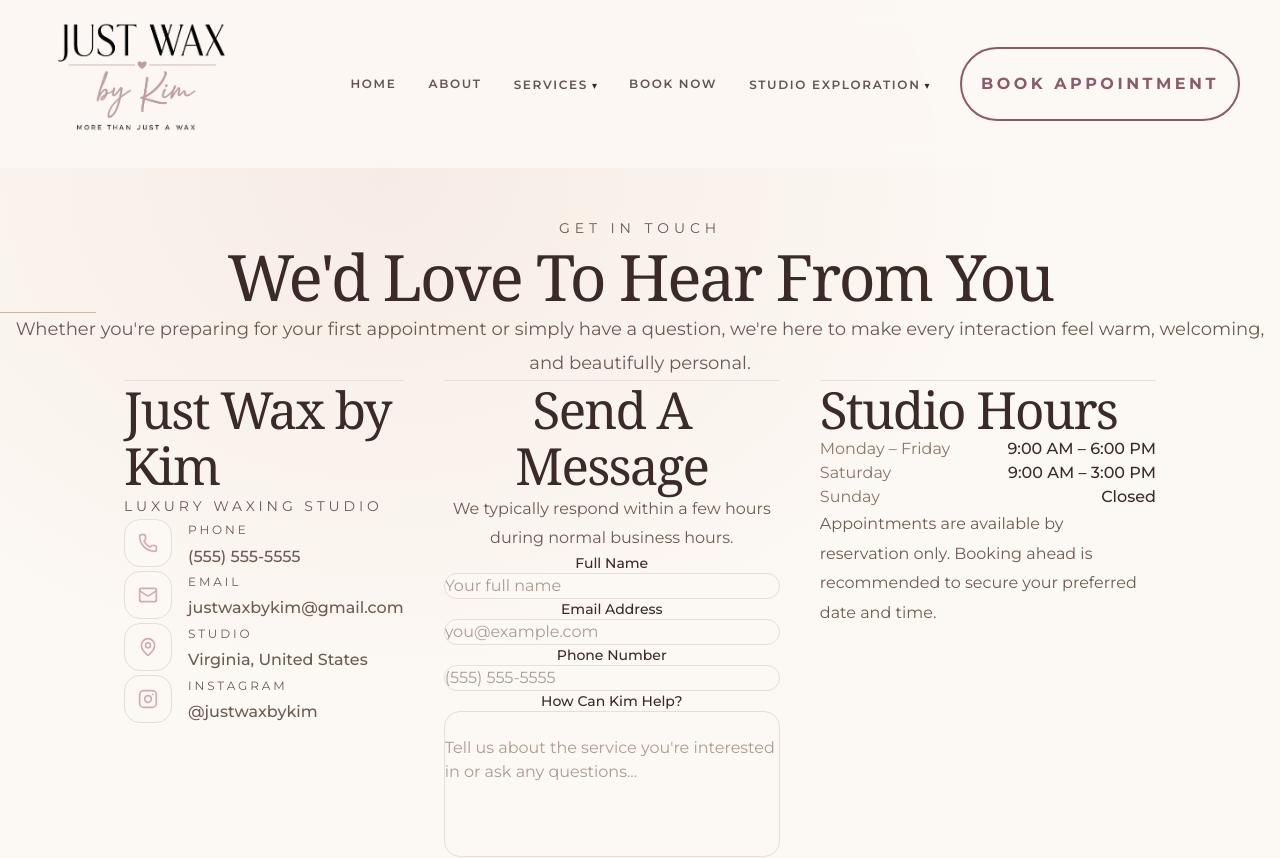
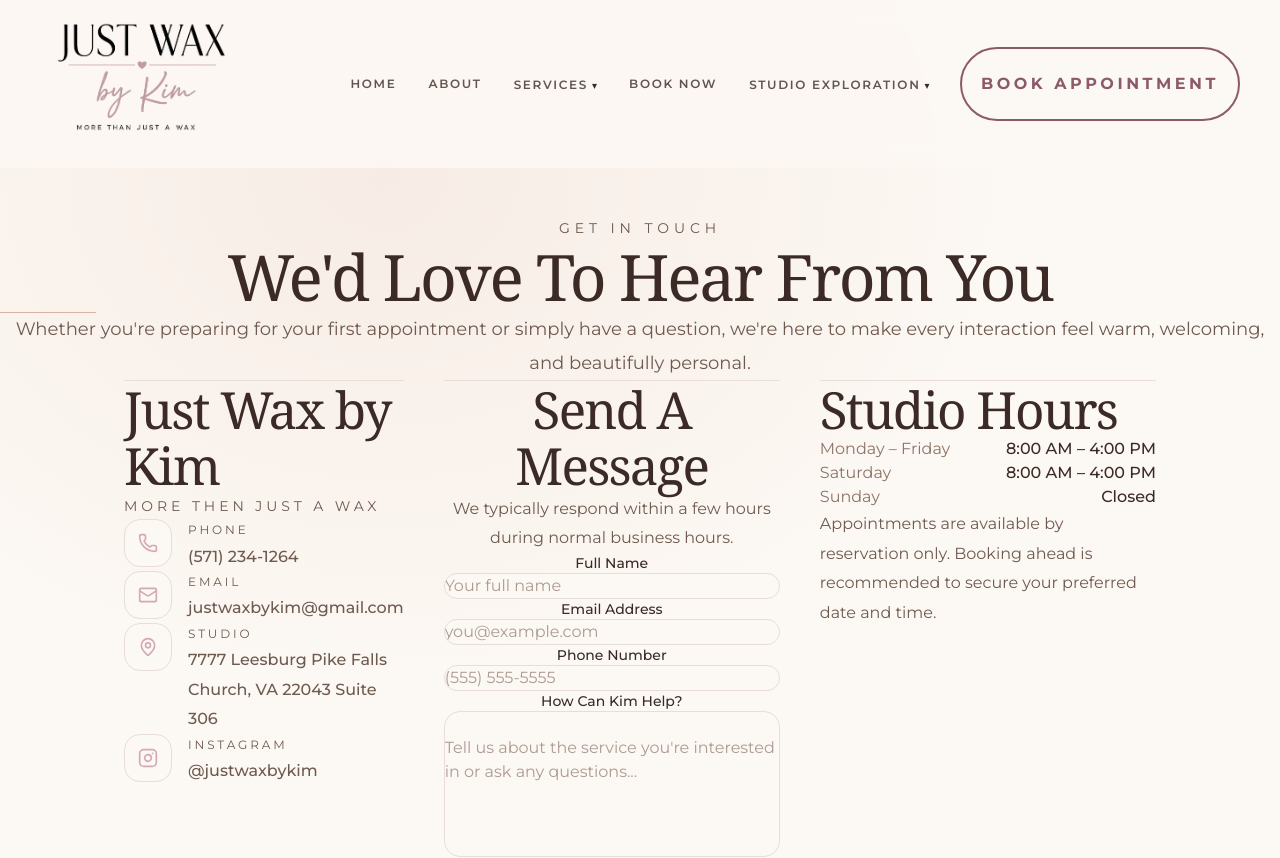
Before and after one commit to kevin-phan-25/just-wax-by-kim, a Next.js app: page /contact in a window 1280 px wide. Shown: the top 858 px of the page. Built offline with nearby package versions, Linux system fonts and the light colour scheme; a web font is replaced by a local one.

Commit message:
Update contact.data.ts

```diff
--- a/features/contact/contact.data.ts
+++ b/features/contact/contact.data.ts
@@ -15,16 +15,16 @@ export const CONTACT_DATA = {
     "Just Wax by Kim",
 
   tagline:
-    "Luxury Waxing Studio",
+    "More Then Just A Wax",
 
   phone:
-    "(555) 555-5555",
+    "(571) 234-1264",
 
   email:
     "justwaxbykim@gmail.com",
 
   address:
-    "Virginia, United States",
+    "7777 Leesburg Pike Falls Church, VA 22043 Suite 306",
 
   instagram:
     "@justwaxbykim",
@@ -34,12 +34,12 @@ export const CONTACT_DATA = {
 
     {
       day: "Monday – Friday",
-      time: "9:00 AM – 6:00 PM",
+      time: "8:00 AM – 4:00 PM",
     },
 
     {
       day: "Saturday",
-      time: "9:00 AM – 3:00 PM",
+      time: "8:00 AM – 4:00 PM",
     },
 
     {
```
